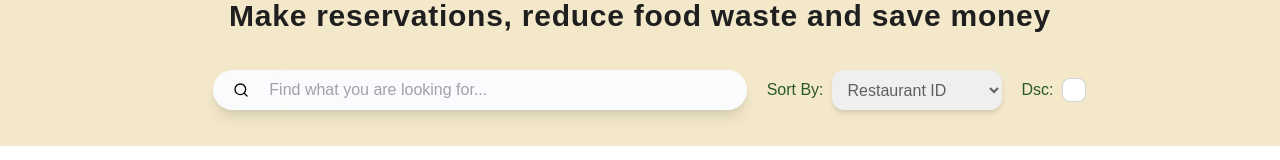
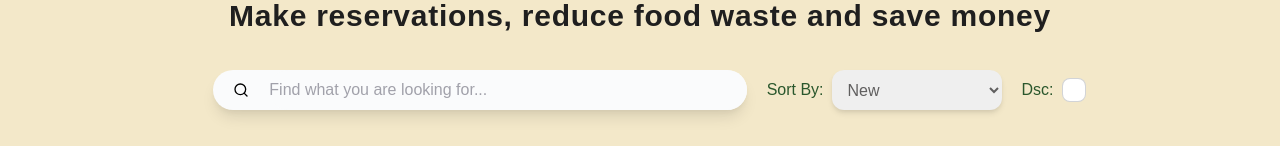
Before and after one commit to cs203g2t10/foodprint-frontend, a React (Create React App) app: page /restaurants in a window 1280 px wide. Shown: the part 183-343 px from the top of the page. Built offline with nearby package versions, Linux system fonts and the light colour scheme; no server answers.

Commit message:
Sort by discount percentage

```diff
--- a/src/components/SearchBar.tsx
+++ b/src/components/SearchBar.tsx
@@ -52,7 +52,8 @@ const SearchBar = (props: any) => {
                 <div className="mt-8 md:flex items-center gap-x-2">
                     <label htmlFor="restaurantSort" className="text-green-standard">Sort By: </label>
                     <select name="restaurantSort" className="rounded-large h-10 px-3 text-grey-standard shadow-md" id="restaurantSort" ref={restaurantSortRef} onChange={onChangeFunction}>
-                        <option value="restaurantId">Restaurant ID</option>
+                        <option value="restaurantId">New</option>
+                        <option value="discount.discountPercentage">Discount %</option>
                         <option value="restaurantName">Restaurant Name</option>
                         <option value="restaurantPriceRange">Price Range</option>
                     </select>
```
